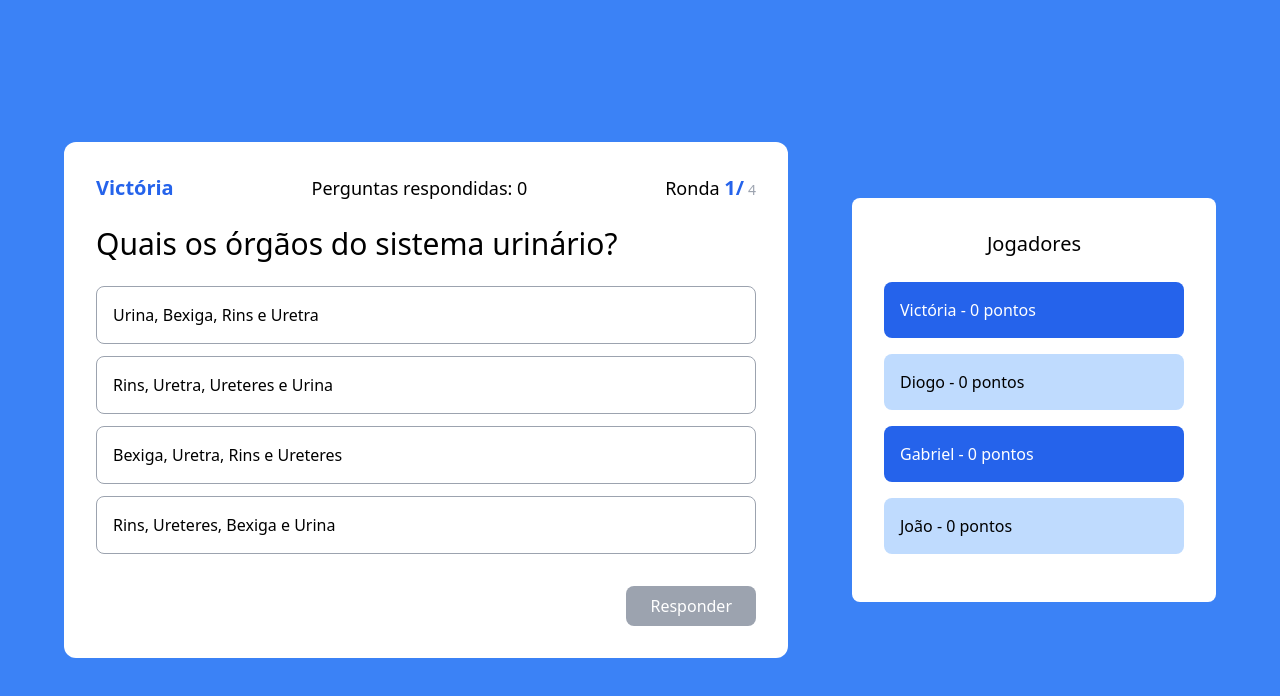
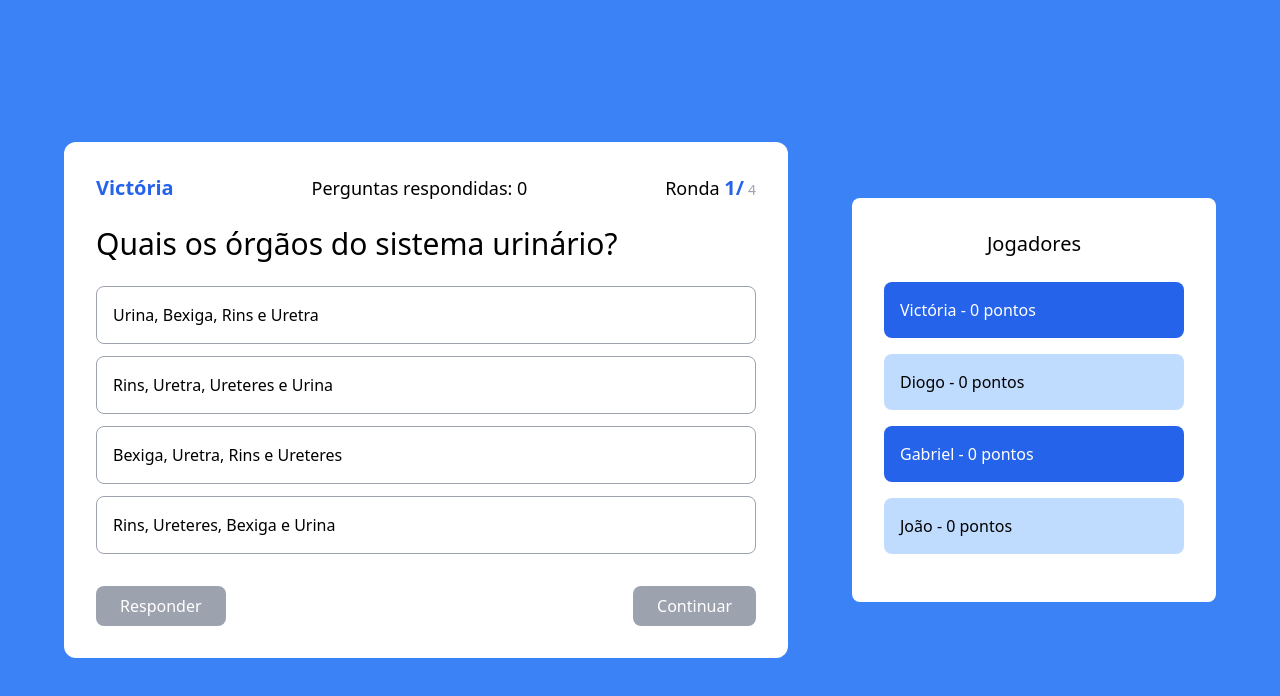
Before and after one commit to aqu4riu-S/quizz-app, a React (Create React App) app: page / in a window 1280 px wide. Shown: the top 696 px of the page. Built offline with nearby package versions, Linux system fonts and the light colour scheme.

Commit message:
css cleaning, making button reusable, feat - next button

```diff
--- a/src/App.js
+++ b/src/App.js
@@ -21,11 +21,12 @@ function App() {
   const noQuestions = quiz.questions.length;
 
   const [winner, setWinner] = useState("");
+  const [hasAnswered, setHasAnswered] = useState(false);
 
-  function findWinner(updatedPoints) {
+  function findWinner() {
     let winner = [];
     let max = 0;
-    updatedPoints.forEach((player) => {
+    playersPoints.forEach((player) => {
       if (player.points === max) {
         winner.push(player.name);
       } else if (player.points > max) {
@@ -58,9 +59,13 @@ function App() {
   }
 
   function handleSubmitAnswer() {
-    const updatedPoints = updatePlayerPoints();
+    updatePlayerPoints();
+    setHasAnswered(true);
+    // Reset Active Answer
     setActiveAnswer((prevActiveAnswer) => null);
+  }
 
+  function handleNextQuestion() {
     setQuestionsAnswered((prevQuestionsAnswered) => prevQuestionsAnswered + 1);
     setPlayerIndex(() => (playerIndex + 1) % 4);
 
@@ -68,7 +73,7 @@ function App() {
 
     if (noQuestions === questionsAnswered + 1) {
       setIsGameOn((prevIsGameOn) => false);
-      setWinner(findWinner(updatedPoints));
+      setWinner(findWinner());
     }
   }
 
@@ -98,10 +103,22 @@ function App() {
               onHandleClickAnswer={handleClickAnswer}
               activeAnswer={activeAnswer}
             />
-            <Button
-              onHandleSubmitAnswer={handleSubmitAnswer}
-              activeAnswer={activeAnswer}
-            />
+            <div className="flex justify-between mt-8">
+              <Button
+                onClick={handleSubmitAnswer}
+                activeCond={activeAnswer}
+                btnStyle={"btn-primary"}
+              >
+                Responder
+              </Button>
+              <Button
+                onClick={handleNextQuestion}
+                activeCond={hasAnswered}
+                btnStyle={"btn-terciary"}
+              >
+                Continuar
+              </Button>
+            </div>
           </div>
           <div className="aside bg-white text-black w-1/3 p-8 rounded-lg">
             <PersonsList personsLst={playersPoints} />
--- a/src/Button.js
+++ b/src/Button.js
@@ -1,17 +1,12 @@
-export default function Button({ onHandleSubmitAnswer, activeAnswer }) {
+export default function Button({ onClick, activeCond, btnStyle, children }) {
+  const buttonStyle = activeCond ? btnStyle : "btn-disabled";
   return (
-    <div className="mt-8 flex justify-end">
-      <button
-        onClick={() => onHandleSubmitAnswer()}
-        className={
-          activeAnswer !== null
-            ? "answer-btn text-white bg-blue-400 hover:bg-blue-600 py-2 px-6 rounded-lg"
-            : "answer-btn text-white bg-gray-400 py-2 px-6 rounded-lg"
-        }
-        disabled={activeAnswer === null}
-      >
-        Responder
-      </button>
-    </div>
+    <button
+      onClick={() => onClick()}
+      className={buttonStyle}
+      disabled={activeCond === null}
+    >
+      {children}
+    </button>
   );
 }
--- a/src/index.css
+++ b/src/index.css
@@ -2,3 +2,17 @@
 @import "tailwindcss/base";
 @import "tailwindcss/components";
 @import "tailwindcss/utilities";
+
+@layer components {
+  .btn-primary {
+    @apply text-white bg-blue-400 hover:bg-blue-600 py-2 px-6 rounded-lg;
+  }
+
+  .btn-terciary {
+    @apply text-white bg-blue-800 hover:bg-blue-600 py-2 px-6 rounded-lg;
+  }
+
+  .btn-disabled {
+    @apply text-white bg-gray-400 py-2 px-6 rounded-lg;
+  }
+}
```
